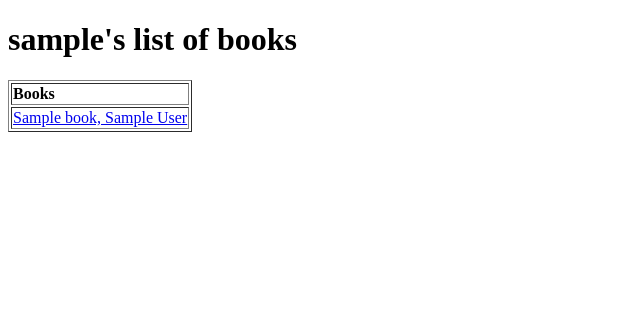
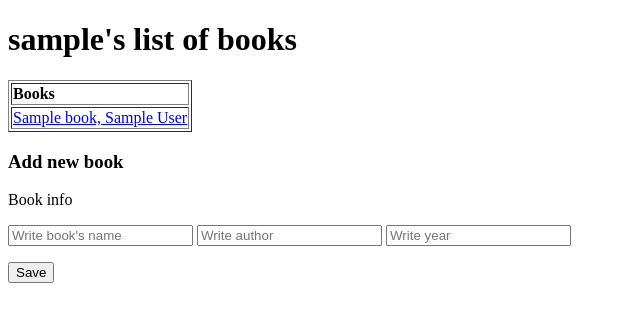
Before and after one commit to ViolOdn/library, a Django app: a page that uses templates/list_of_books.html in a window 1280 px wide. Shown: the top 322 px of the page, without its empty margins (0-640 px from the left). Run offline with Django 3.2, Linux system fonts and the light colour scheme; tables that the repository leaves empty hold one stand-in row (values such as "Sample post").

Commit message:
Adding new book for current user was created.

```diff
--- a/library/views.py
+++ b/library/views.py
@@ -33,3 +33,14 @@
     new_book_year = request.POST['year']
     Book.objects.filter(id=request.POST['id']).update(book_name=new_book_name, author=new_book_author, year=new_book_year)
     return HttpResponseRedirect('/')
+
+
+@csrf_exempt
+def add_book(request):
+    new_book_name = request.POST['book_name']
+    new_book_author = request.POST['author']
+    new_book_year = request.POST['year']
+    new_boor_user = Reader.objects.filter(id=request.POST['reader_id']).first()
+    new_book = Book(book_name=new_book_name, author=new_book_author, year=new_book_year, user_id=new_boor_user)
+    new_book.save()
+    return HttpResponseRedirect('/')
--- a/library_project_new/settings.py
+++ b/library_project_new/settings.py
@@ -40,6 +40,7 @@
     'django.contrib.messages',
     'django.contrib.staticfiles',
     'library.apps.LibraryConfig',
+    'rest_framework',
 ]
 
 MIDDLEWARE = [
--- a/library_project_new/urls.py
+++ b/library_project_new/urls.py
@@ -7,5 +7,6 @@
     path('successful_register', add_user),
     path('list_of_books/<query>', generate_list_of_books, name='generate_list_of_books'),
     path('edit_book/<query>', open_edit_book_form, name='open_edit_book_form'),
-    path('successful_editing', editing_book)
+    path('successful_editing', editing_book),
+    path('successful_adding_book', add_book)
 ]
--- a/templates/list_of_books.html
+++ b/templates/list_of_books.html
@@ -18,5 +18,21 @@
               {% endfor %}
           </table>
 
+<p> </p>
+<p> </p>
+<p><h3>Add new book</h3></p>
+<form method="post" action="/successful_adding_book">
+  <div class="form-group">
+    <label for="formGroupExampleInput">Book info</label>
+      <p> </p>
+    <input type="text" class="form-control" placeholder="Write book's name" name="book_name" id="name" >
+      <input type="text" class="form-control" placeholder="Write author" name="author" id="author" >
+      <input type="number" class="form-control" placeholder="Write year" name="year" id="year" >
+      <input type="hidden" value="{{reader.id}}" class="form-control" placeholder="id" name="reader_id" id="id" >
+  </div>
+    <p> </p>
+     <button type="submit" class="btn btn-primary" id="reg1"> Save </button>
+</form>
+
 </body>
 </html>
```
Also changed, not shown: templates/successful_adding_book.html (added, +10 -0 lines).
